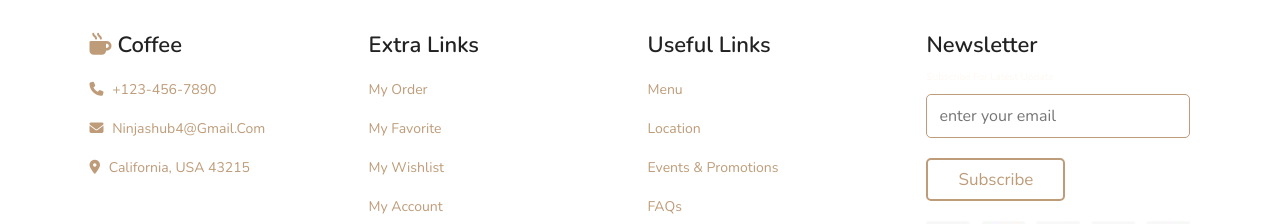
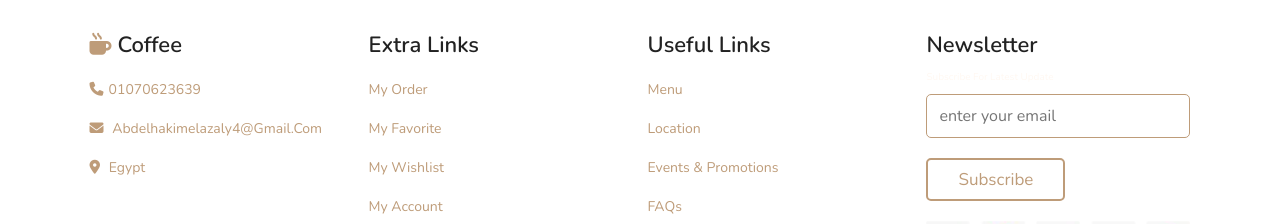
Before and after one commit to AbdelHakimGafer1/Coffee-Shop, a plain HTML site: page index4.html in a window 1280 px wide. Shown: the part 1411-1635 px from the top of the page. Drawn offline with nearby package versions, Linux system fonts and the light colour scheme; a web font is replaced by a local one.

Commit message:
Update index4.html

```diff
--- a/index4.html
+++ b/index4.html
@@ -229,9 +229,9 @@
 
             <div class="box">
                 <h3><i class="fas fa-mug-hot"></i> coffee</h3>
-                <a href="#" class="links"> <i class="fas fa-phone"></i> +123-456-7890</a>
-                <a href="#" class="links"> <i class="fas fa-envelope"></i> ninjashub4@gmail.com</a>
-                <a href="#" class="links"> <i class="fas fa-map-marker-alt"></i> california, USA 43215</a>
+                <a href="#" class="links"> <i class="fas fa-phone"></i>01070623639</a>
+                <a href="#" class="links"> <i class="fas fa-envelope"></i> abdelhakimelazaly4@gmail.com</a>
+                <a href="#" class="links"> <i class="fas fa-map-marker-alt"></i> Egypt</a>
             </div>
 
             <div class="box">
```
